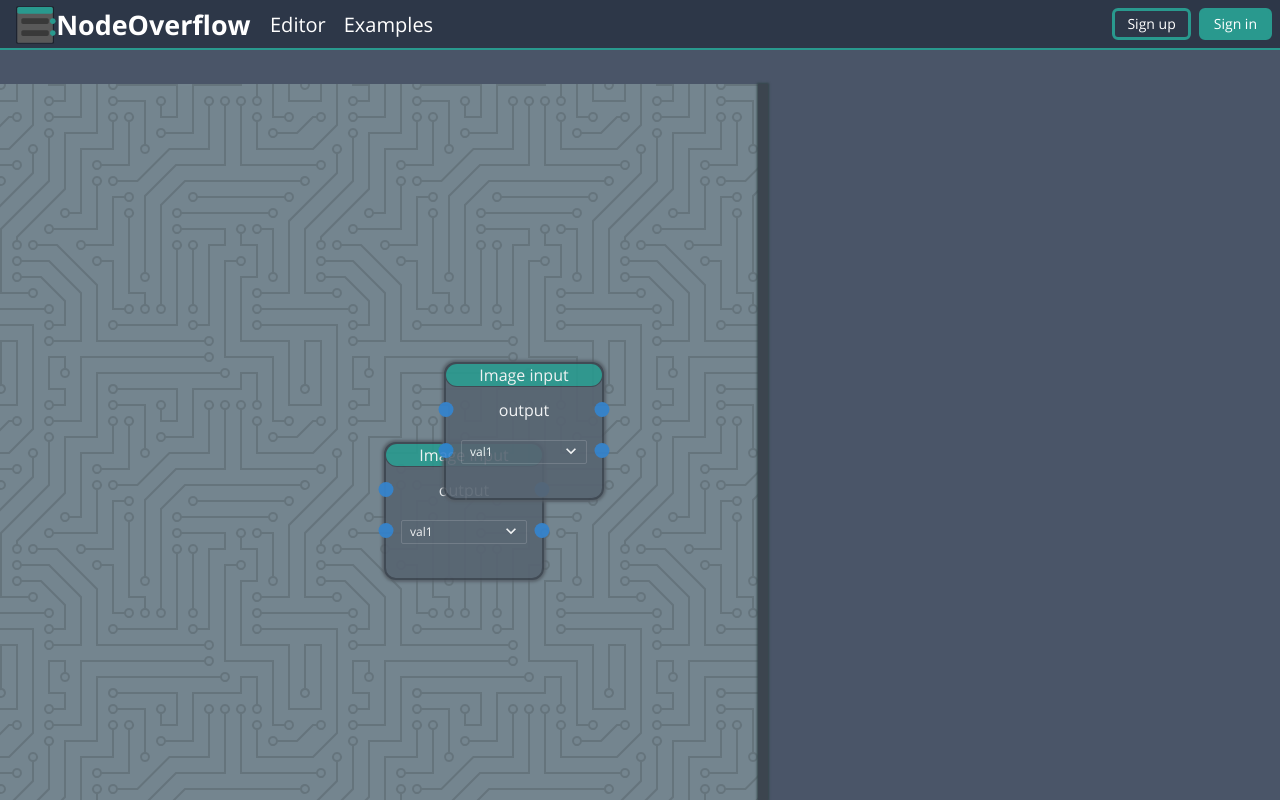
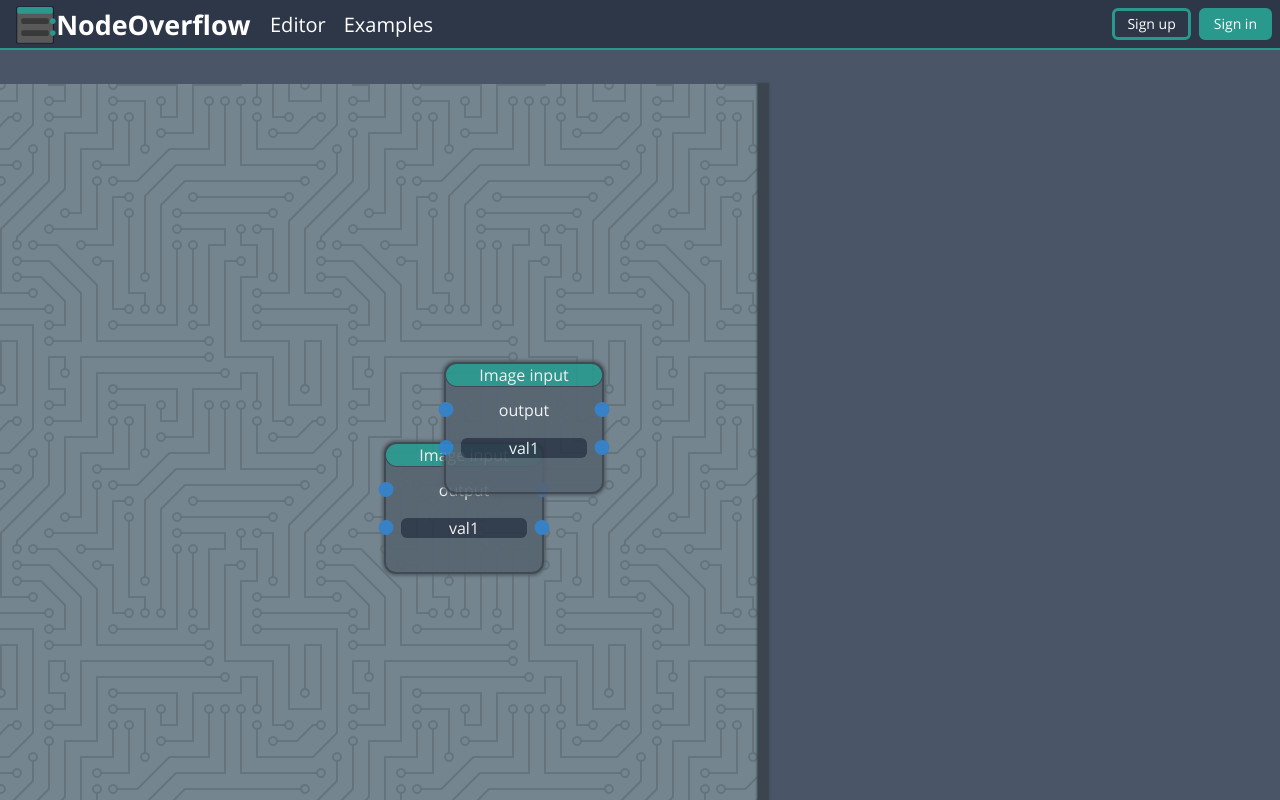
Before and after one commit to Harry29-exe/NodeOverflow-frontend, a React (Create React App) app: page /editor in a window 1280 px wide. Built offline with nearby package versions, Linux system fonts and the light colour scheme; some icons are missing.

Commit message:
OptionSegmentView.tsx now works properly

```diff
--- a/src/components/node-module/node-atomic/segments/OptionSegmentView.tsx
+++ b/src/components/node-module/node-atomic/segments/OptionSegmentView.tsx
@@ -1,26 +1,52 @@
 import React from 'react';
-import {SegmentModel} from "../../../../logic/node-editor/segment/SegmentModel";
 import {NodeStorage} from "../../NodeStorage";
 import SegmentWrapper from "../SegmentWrapper";
-import {Box, Select} from "@chakra-ui/react";
+import {Box, Center, useBoolean, VStack} from "@chakra-ui/react";
+import {OptionSegment} from "../../../../logic/node-editor/segment/imp/OptionSegment";
 
-const OptionSegmentView = (props: { model: SegmentModel<any>, storage: NodeStorage }) => {
+const OptionSegmentView = (props: { model: OptionSegment<any>, storage: NodeStorage }) => {
+    const [open, setOpen] = useBoolean(false);
+    let ref = React.useRef<HTMLDivElement>(null);
+    const changeValue = (value: any) => {
+        props.model.value = value;
+        setOpen.off();
+    }
+
+    let iterate = -1;
     return (
         <SegmentWrapper {...props}>
-            <Box onClick={(e: any) => {
-                e.stopPropagation();
-                console.log("stopped")
-            }}
-                 onMouseDown={(e: any) => {
-                     e.stopPropagation();
-                     console.log("stopped")
-                 }}
-                 w='100%'>
-                <Select size={'xs'}>
-                    <option>val1</option>
-                    <option>val2</option>
-                    <option>val3</option>
-                </Select>
+            <Box onClick={(e: any) => e.stopPropagation()}
+                 onMouseDown={(e: any) => e.stopPropagation()}
+                 w='100%' ref={ref}>
+
+                <Center w={"100%"} h={"20px"} bg={"gray.700"}
+                        borderTopRadius={'md'}
+                        borderBottomRadius={open ? 0 : 'md'}
+                        onClick={() => setOpen.toggle()}>
+                    {props.model.value}
+                </Center>
+
+                {open &&
+                <VStack bg={"gray.700"} h={0} w='100%'
+                        transform={"unset"} spacing={0}>
+                    {props.model.possibleValues.map(value =>
+                        <Center onClick={() => changeValue(value)}
+                                pos='relative' top={`${iterate--}px`}
+                            // boxSizing='content-box'
+                            // borderTop='3px solid' borderColor={'gray.700'}
+                                w='100%' bg={'gray.700'}
+                                p={0} m={0}>
+                            {value}
+                        </Center>
+                    )}
+                    <Box
+                        pos='relative' top={`${iterate--}px`}
+                        w='100%' minH={"10px"}
+                        borderBottomRadius='md' bg={'gray.700'}>
+                    </Box>
+                </VStack>
+                }
+
             </Box>
         </SegmentWrapper>
     );
--- a/src/logic/node-editor/node/implementations/InputNodeModel.ts
+++ b/src/logic/node-editor/node/implementations/InputNodeModel.ts
@@ -8,7 +8,7 @@ export class InputNodeModel extends NodeModel {
     readonly name: string = 'Image input';
     protected _segments: SegmentModel<any>[] = [
         new OutputSegment(0, this, undefined, true, true),
-        new OptionSegment(0, this, "", true, true),
+        new OptionSegment(0, this, "val1", ["val1", "val2", "val3"], true, true),
     ];
 
     // constructor(save: NodeSave)
--- a/src/logic/node-editor/segment/imp/OptionSegment.tsx
+++ b/src/logic/node-editor/segment/imp/OptionSegment.tsx
@@ -4,13 +4,16 @@ import {NodeStorage} from "../../../../components/node-module/NodeStorage";
 import OptionSegmentView from "../../../../components/node-module/node-atomic/segments/OptionSegmentView";
 import React from "react";
 
-export class OptionSegment extends SegmentModel<any> {
+export class OptionSegment<T> extends SegmentModel<T> {
     protected _label: string = "";
     protected _ref: React.RefObject<any> = React.createRef();
+    private readonly _possibleValues: any[];
 
-    constructor(index: number, parent: NodeModel, value: any, hasInputPort: boolean,
-                hasOutputPort: boolean, changeValueListener?: (newValue: any) => void) {
+    constructor(index: number, parent: NodeModel, value: any, possibleValues: any[],
+                hasInputPort: boolean, hasOutputPort: boolean,
+                changeValueListener?: (newValue: any) => void) {
         super(index, parent, value, hasInputPort, hasOutputPort, changeValueListener);
+        this._possibleValues = possibleValues;
     }
 
     createView(storage: NodeStorage): JSX.Element {
@@ -18,4 +21,7 @@ export class OptionSegment extends SegmentModel<any> {
     }
 
 
+    get possibleValues(): any[] {
+        return this._possibleValues;
+    }
 }
```
